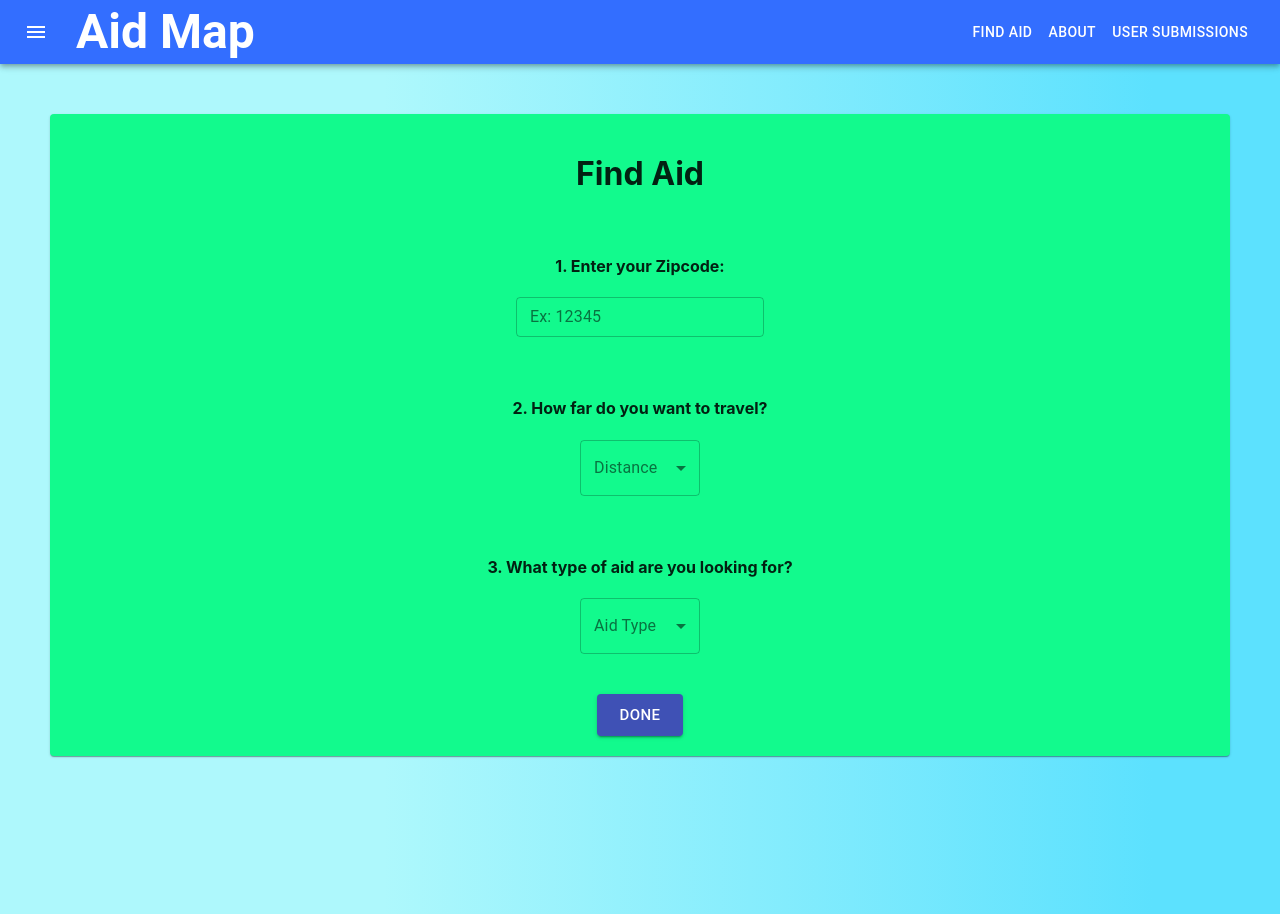
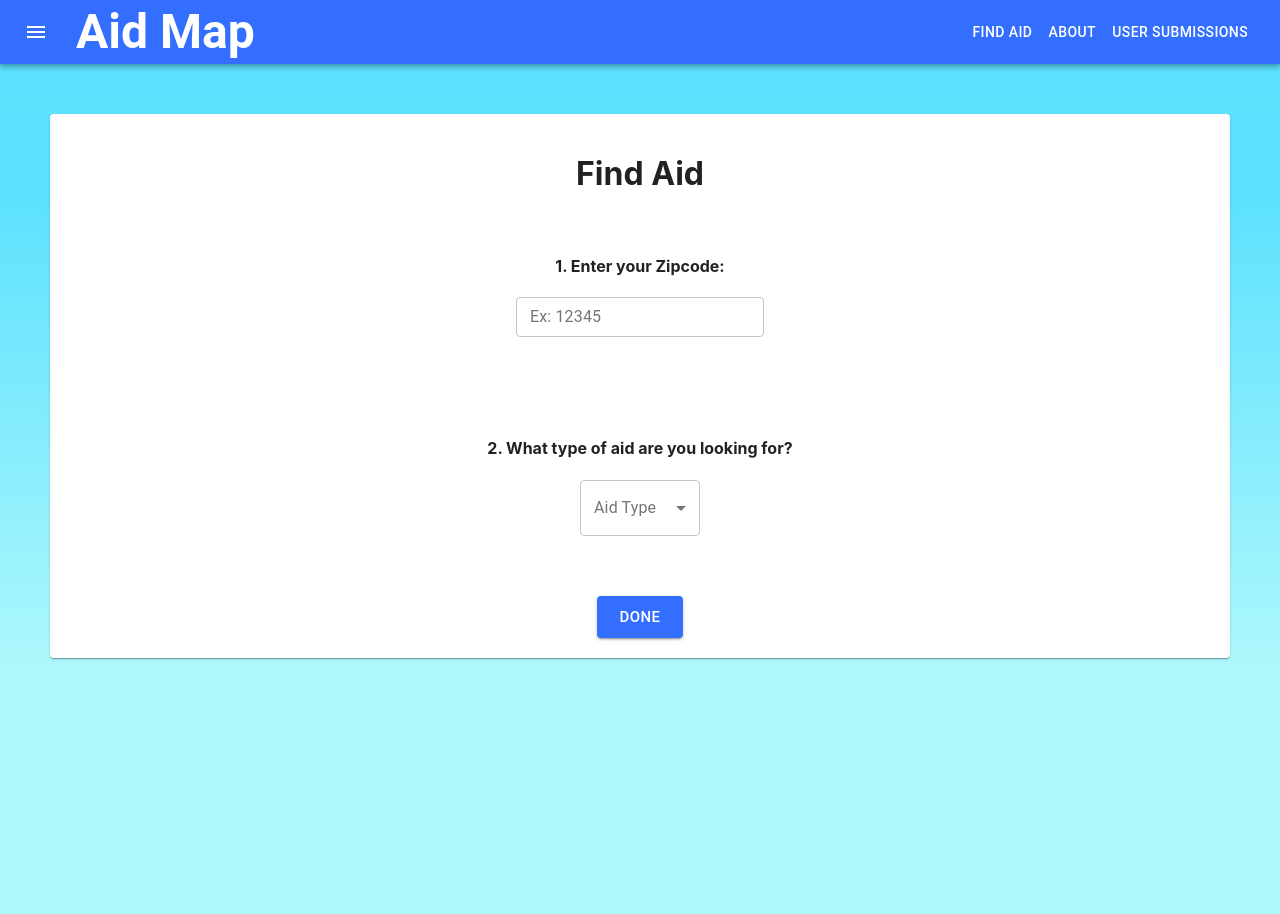
Before and after one commit to jennifer-s19/DNS2AidMap, a React (Create React App) app: page /findAid in a window 1280 px wide. Built offline with nearby package versions, Linux system fonts and the light colour scheme.

Commit message:
Updating FrontPage

```diff
--- a/src/App.js
+++ b/src/App.js
@@ -4,7 +4,7 @@ import AppHeader from "./AppHeader";
 
 const useStyles = makeStyles((theme) => ({
   App: {
-    background: "linear-gradient(90deg, #AEF8FC 30%, #5CE1FE 90%)",
+    background: "linear-gradient(360deg, #AEF8FC 30%, #5CE1FE 90%)",
     textAlign: "center",
   },
 }));
--- a/src/FindAid.js
+++ b/src/FindAid.js
@@ -1,4 +1,4 @@
-import React from "react";
+import React, { useState } from "react";
 import TextField from "@material-ui/core/TextField";
 import { makeStyles } from "@material-ui/core/styles";
 import Paper from "@material-ui/core/Paper";
@@ -10,36 +10,31 @@ import InputLabel from "@material-ui/core/InputLabel";
 
 const useStyles = makeStyles((theme) => ({
   findAidContainer: {
-    background: "linear-gradient(90deg, #AEF8FC 30%, #5CE1FE 90%)",
+    background: "linear-gradient(360deg, #AEF8FC 30%, #5CE1FE 90%)",
     width: "auto",
     height: "100vH",
   },
   zipcodeField: {},
   zipcode: {},
-  distanceField: {},
-  aidTypeField: {},
   paper: {
     margin: 50,
     height: "auto",
-    background: "#12FA8D",
+    background: "#FFF",
+    //"#14D3FB"
   },
   formControl: {
     minWidth: 120,
   },
+  doneButton: {
+    backgroundColor: "#336EFF",
+  },
 }));
 
-export default function Map() {
+export default function FindAid() {
   const classes = useStyles();
-  const [distance, setDistance] = React.useState("");
-  const [aidType, setAidType] = React.useState("");
-
-  const handleChange = (event) => {
-    setDistance(event.target.value);
-  };
-
-  const handleClick = (event) => {
-    setAidType(event.target.value);
-  };
+  const [zipValue, setZipValue] = useState("");
+  const [aidValue, setAidValue] = useState("");
+  //need to check zipcode values
 
   return (
     <div className={classes.findAidContainer}>
@@ -55,37 +50,17 @@ export default function Map() {
             label="Ex: 12345"
             variant="outlined"
             size="small"
+            value={zipValue}
+            onChange={(e) => setZipValue(e.target.value)}
           />
         </div>
         <br></br>
         <br></br>
-        <div className={classes.distanceField}>
-          <h4>2. How far do you want to travel?</h4>
-          <FormControl variant="outlined" className={classes.formControl}>
-            <InputLabel id="demo-simple-select-outlined-label">
-              Distance
-            </InputLabel>
-            <Select
-              labelId="demo-simple-select-outlined-label"
-              id="demo-simple-select-outlined"
-              value={distance}
-              onChange={handleChange}
-              label="Distance"
-            >
-              <MenuItem value={1}>1 mile</MenuItem>
-              <MenuItem value={2}>2 miles</MenuItem>
-              <MenuItem value={5}>5 miles</MenuItem>
-              <MenuItem value={10}>10 miles</MenuItem>
-              <MenuItem value={15}>15 miles</MenuItem>
-              <MenuItem value={20}>20 miles</MenuItem>
-              <MenuItem value={25}>25 miles</MenuItem>
-            </Select>
-          </FormControl>
-        </div>
+
         <br></br>
         <br></br>
         <div className={classes.aidTypeField}>
-          <h4>3. What type of aid are you looking for?</h4>
+          <h4>2. What type of aid are you looking for?</h4>
           <FormControl variant="outlined" className={classes.formControl}>
             <InputLabel id="demo-simple-select-outlined-label">
               Aid Type
@@ -93,16 +68,19 @@ export default function Map() {
             <Select
               labelId="demo-simple-select-outlined-label"
               id="demo-simple-select-outlined"
-              value={aidType}
-              onChange={handleClick}
+              value={aidValue}
+              onChange={(e) => setAidValue(e.target.value)}
               label="Aid Type"
             >
-              <MenuItem value={1}>WiFi</MenuItem>
-              <MenuItem value={2}>HotSpots</MenuItem>
-              <MenuItem value={3}>Food Banks</MenuItem>
+              <MenuItem disabled value="  ">
+                <em>Search for</em>
+              </MenuItem>
+              <MenuItem value={"WiFi"}>WiFi Hotspots</MenuItem>
+              <MenuItem value={"Food"}>Food Banks</MenuItem>
             </Select>
           </FormControl>
         </div>
+        <br></br>
         <br></br>
         <br></br>
         <Button
--- a/src/HomePage.js
+++ b/src/HomePage.js
@@ -7,7 +7,7 @@ import FindAid from "./FindAid";
 
 const useStyles = makeStyles((theme) => ({
   title: {
-    background: "linear-gradient(90deg, #AEF8FC 30%, #5CE1FE 90%)",
+    background: "linear-gradient(360deg, #AEF8FC 30%, #5CE1FE 90%)",
     width: "auto",
     length: "auto",
     fontWeight: 600,
@@ -67,7 +67,7 @@ export default function Home() {
         <h3 style={{ fontSize: "200%" }}>Our Mission</h3>
         <p id="mission">
           Connecting people with necessities during these virtual times. Use Aid
-          Map to find FREE local hotspots, WiFi, and food banks near you!
+          Map to find FREE local WiFi Hotspots and food banks near you!
         </p>
         <div id="facts">
           <h3 className="info" style={{ fontSize: "200%" }}>
@@ -82,9 +82,8 @@ export default function Home() {
             </p>
             <p>
               Aid Map was created as a resource and helper tool for families. It
-              connects families with nearby resources like free WiFi, free
-              hotspots, and food banks to assist them during the virtual
-              schooling era.
+              connects families with nearby resources like free WiFi hotspots
+              and food banks to assist them during the virtual schooling era.
             </p>
           </ul>
         </div>
@@ -95,7 +94,7 @@ export default function Home() {
           <ul>
             <p>
               You can support Aid Map by contributing to our data collection. If
-              you notice that a place is offering free WiFi or hotspots please
+              you notice that a place is offering free WiFi hotspots please
               input the name and address into our User Submission form. This way
               we can offer more resources to families in need.
             </p>
```
